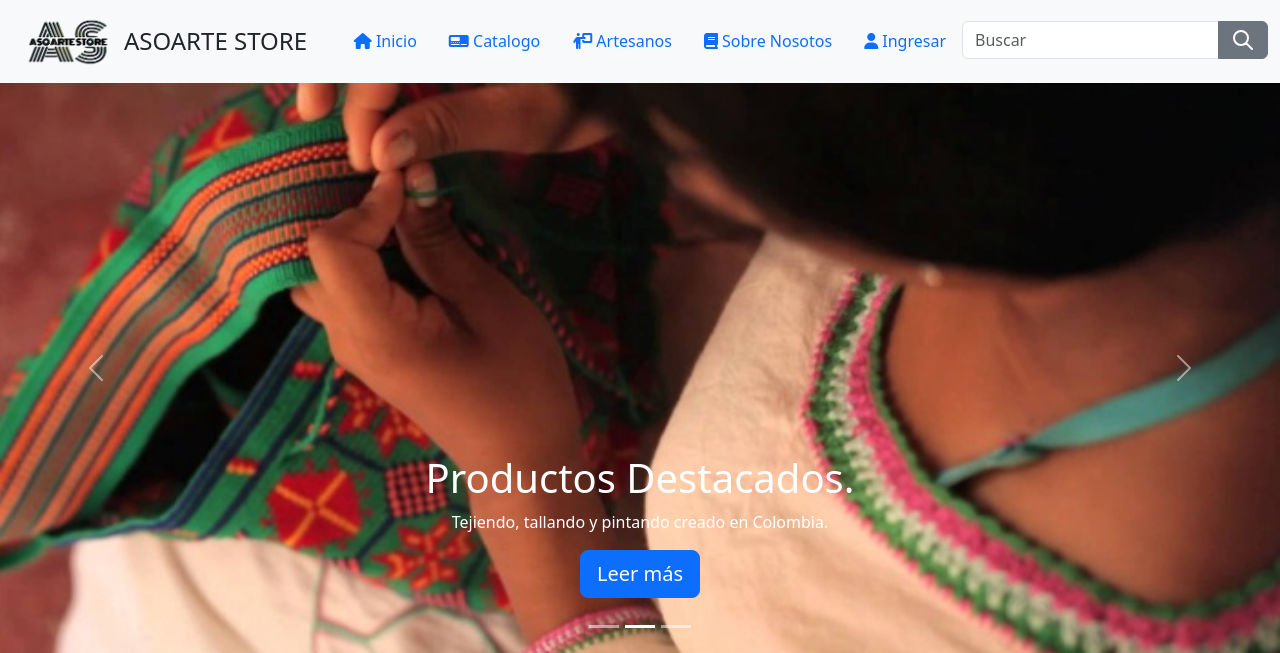
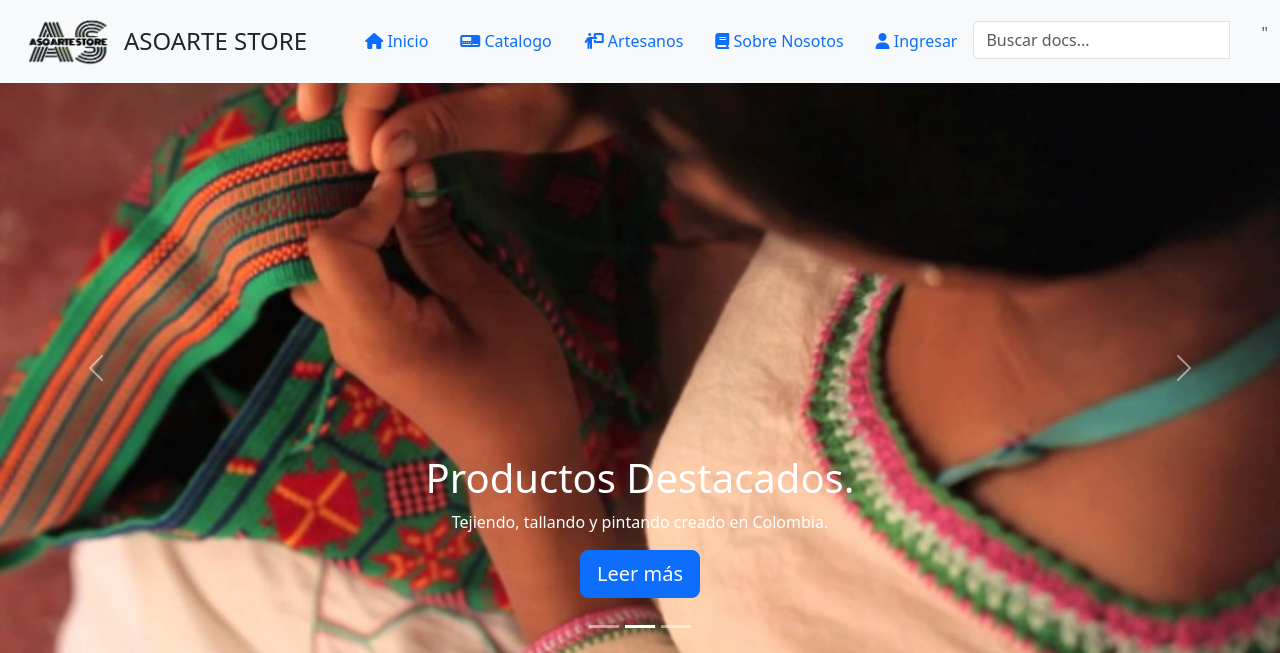
Before and after one commit to SandraManuelNelson/base, a Django app: page / in a window 1280 px wide. Shown: the top 653 px of the page. Run offline with Django 3.2, Linux system fonts and the light colour scheme; some libraries are stand-ins or nearby versions.

Commit message:
actulizacion body

```diff
--- a/templates/partials/body.html
+++ b/templates/partials/body.html
@@ -31,12 +31,8 @@
                 {% endif %}
                  <li>
                   <div class="input-group">
-                    <input class="form-control" type="search" placeholder="Buscar" aria-label="Buscar">
-                    <button class="btn btn-secondary" type="submit">
-                      <svg xmlns="http://www.w3.org/2000/svg" fill="none" viewBox="0 0 24 24" stroke="currentColor" style="width: 24px;height: 24px" data-config-id="auto-svg-2-2">
-                        <path stroke-linecap="round" stroke-linejoin="round" stroke-width="2" d="M21 21l-6-6m2-5a7 7 0 11-14 0 7 7 0 0114 0z"></path>
-                      </svg>
-
+                    <input type="search" class="form-control ds-input" id="search-input" placeholder="Buscar docs..." aria-label="Buscar docs para...
+                    <li class="nav-item"><a href="{% url 'Somos' %}" class="nav-link"></a>"
                     </button>
                   </div>
                 </li>
```
Also changed, not shown: db.sqlite3.
